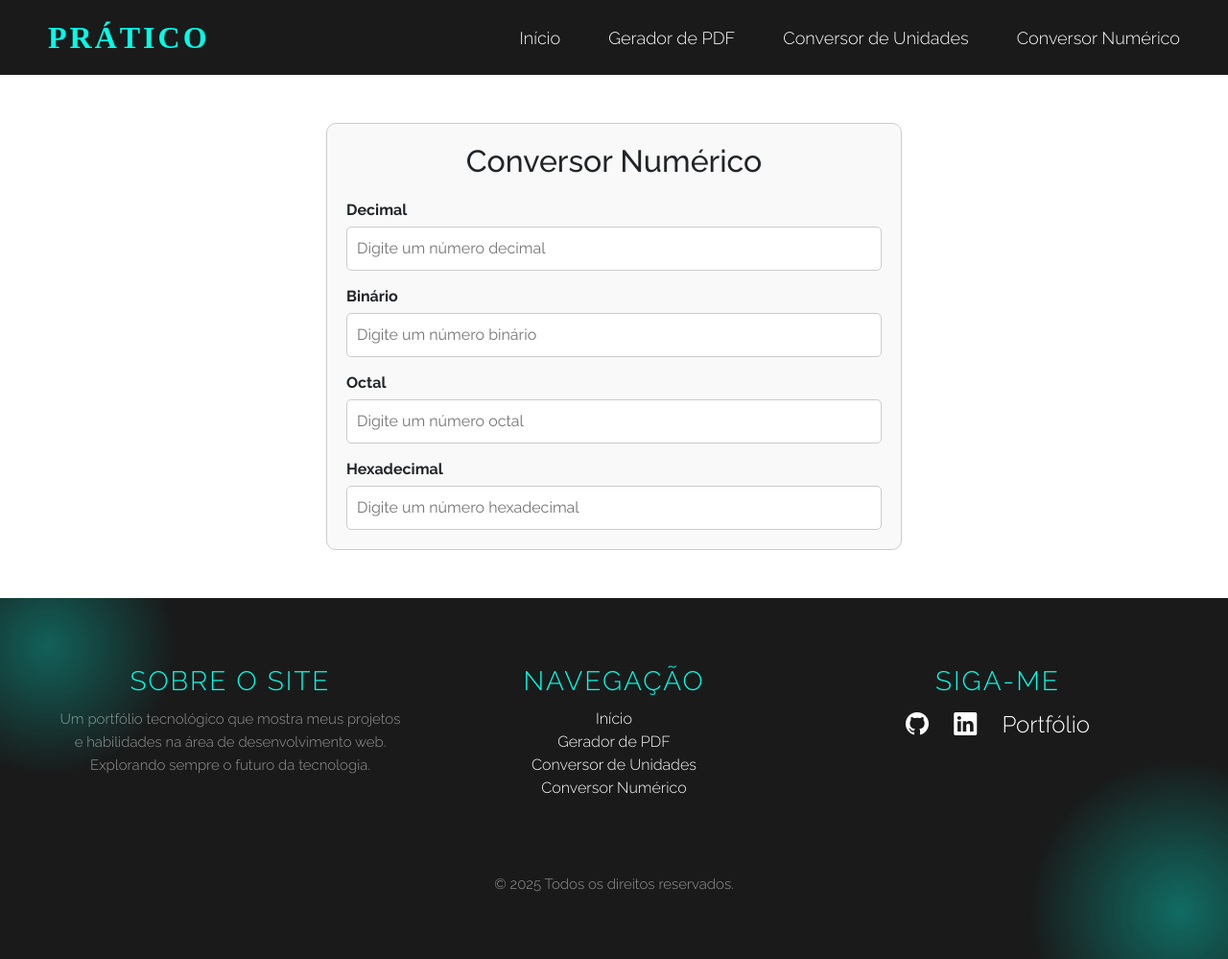
After one commit to Emerson-Front/site_pratico, a PHP site: template mvc/views/pages/Conversor_numericoView.php in a window 1280 px wide. The commit adds this page. Shown: the whole page at 96% size. Run offline with PHP 8.4, Linux system fonts and the light colour scheme; the template is opened without the code that fills it, so the values that code supplies are empty; some web fonts are replaced.

Commit message:
Adicionado o conversor numérico com suporte a decimal, binário, octal e hexadecimal

```diff
--- /dev/null
+++ b/css/conversor-numerico.css
@@ -0,0 +1,52 @@
+.page-conversor-numerico {
+    max-width: 600px;
+    margin: 50px auto;
+    padding: 20px;
+    border: 1px solid #ccc;
+    border-radius: 10px;
+    background-color: #f9f9f9;
+}
+
+.page-conversor-numerico h2 {
+    text-align: center;
+    margin-bottom: 20px;
+}
+
+.page-conversor-numerico .box {
+    display: flex;
+    flex-direction: column;
+    gap: 15px;
+}
+
+.page-conversor-numerico .parte {
+    display: flex;
+    flex-direction: column;
+}
+
+.page-conversor-numerico .parte label {
+    margin-bottom: 5px;
+    font-weight: bold;
+}
+
+.page-conversor-numerico .parte input {
+    padding: 10px;
+    border: 1px solid #ccc;
+    border-radius: 5px;
+}
+
+.page-conversor-numerico #btn_converter {
+    display: block;
+    width: 100%;
+    padding: 10px;
+    margin-top: 20px;
+    background-color: #007bff;
+    color: white;
+    border: none;
+    border-radius: 5px;
+    cursor: pointer;
+    font-size: 16px;
+}
+
+.page-conversor-numerico #btn_converter:hover {
+    background-color: #0056b3;
+}
--- a/css/styles.css
+++ b/css/styles.css
@@ -18,6 +18,7 @@
 @import url('home.css');
 @import url('pdf.css');
 @import url('conversor.css');
+@import url('conversor-numerico.css');
 
 
 * {
--- /dev/null
+++ b/js/page-conversor-numerico.js
@@ -0,0 +1,86 @@
+// Pegar valor do decimal e converter para binario, octal e hexadecimal
+document.getElementById("input_decimal").addEventListener('input', function () {
+    const decimal = this.value;
+    document.getElementById("input_binario").value = decimal_binario(decimal);
+    document.getElementById("input_octal").value = decimal_octal(decimal);
+    document.getElementById("input_hexadecimal").value = decimal_hexadecimal(decimal);
+});
+
+// Pegar valor do binario e converter para decimal, octal e hexadecimal
+document.getElementById("input_binario").addEventListener('input', function () {
+    const binario = this.value;
+    document.getElementById("input_decimal").value = binario_decimal(binario);
+    document.getElementById("input_octal").value = binario_octal(binario);
+    document.getElementById("input_hexadecimal").value = binario_hexadecimal(binario);
+});
+
+// Pegar valor do octal e converter para binario, decimal e hexadecimal
+document.getElementById("input_octal").addEventListener('input', function () {
+    const octal = this.value;
+    document.getElementById("input_binario").value = octal_binario(octal);
+    document.getElementById("input_decimal").value = octal_decimal(octal);
+    document.getElementById("input_hexadecimal").value = octal_hexadecimal(octal);
+});
+
+// Pegar valor do hexadecimal e converter para binario, decimal e octal
+document.getElementById("input_hexadecimal").addEventListener('input', function () {
+    const hexadecimal = this.value;
+    document.getElementById("input_binario").value = hexadecimal_binario(hexadecimal);
+    document.getElementById("input_decimal").value = hexadecimal_decimal(hexadecimal);
+    document.getElementById("input_octal").value = hexadecimal_octal(hexadecimal);
+});
+
+// Funções de conversão:
+function decimal_binario(decimal) {
+    return parseInt(decimal, 10).toString(2);
+}
+
+function decimal_octal(decimal) {
+    return parseInt(decimal, 10).toString(8);
+}
+
+function decimal_hexadecimal(decimal) {
+    return parseInt(decimal, 10).toString(16).toUpperCase();
+}
+
+function binario_decimal(binario) {
+    return parseInt(binario, 2);
+}
+
+function binario_octal(binario) {
+    const decimal = binario_decimal(binario);
+    return decimal_octal(decimal);
+}
+
+function binario_hexadecimal(binario) {
+    const decimal = binario_decimal(binario);
+    return decimal_hexadecimal(decimal);
+}
+
+function octal_decimal(octal) {
+    return parseInt(octal, 8);
+}
+
+function octal_binario(octal) {
+    const decimal = octal_decimal(octal);
+    return decimal_binario(decimal);
+}
+
+function octal_hexadecimal(octal) {
+    const decimal = octal_decimal(octal);
+    return decimal_hexadecimal(decimal);
+}
+
+function hexadecimal_decimal(hexadecimal) {
+    return parseInt(hexadecimal, 16);
+}
+
+function hexadecimal_binario(hexadecimal) {
+    const decimal = hexadecimal_decimal(hexadecimal);
+    return decimal_binario(decimal);
+}
+
+function hexadecimal_octal(hexadecimal) {
+    const decimal = hexadecimal_decimal(hexadecimal);
+    return decimal_octal(decimal);
+}
--- a/mvc/views/MainView.php
+++ b/mvc/views/MainView.php
@@ -12,7 +12,7 @@ class MainView
         define('PAGE', 'pages/' . ucfirst($page) . 'View.php');
         define('FOOTER', 'templates/footer.php');
 
-        $titulo = $page;
+        $titulo = ucwords(str_replace(['_', '-'], ' ', $page));
         $link = self::biblioteca($page);
 
         /**
--- /dev/null
+++ b/mvc/views/pages/Conversor_numericoView.php
@@ -0,0 +1,31 @@
+<div class="page-conversor-numerico">
+
+    <h2>Conversor Numérico</h2>
+
+    <div class="box">
+
+        <div class="parte">
+            <label for="input_decimal">Decimal</label>
+            <input type="text" id="input_decimal" placeholder="Digite um número decimal">
+        </div>
+
+        <div class="parte">
+            <label for="input_binario">Binário</label>
+            <input type="text" id="input_binario" placeholder="Digite um número binário">
+        </div>
+
+        <div class="parte">
+            <label for="input_octal">Octal</label>
+            <input type="text" id="input_octal" placeholder="Digite um número octal">
+        </div>
+
+        <div class="parte">
+            <label for="input_hexadecimal">Hexadecimal</label>
+            <input type="text" id="input_hexadecimal" placeholder="Digite um número hexadecimal">
+        </div>
+
+    </div>
+
+</div> <!-- page-conversor-numerico -->
+
+<script src="js/page-conversor-numerico.js"></script>
--- a/mvc/views/templates/footer.php
+++ b/mvc/views/templates/footer.php
@@ -12,6 +12,7 @@
                     <li><a href="home">Início</a></li>
                     <li><a href="pdf">Gerador de PDF</a></li>
                     <li><a href="conversor">Conversor de Unidades</a></li>
+                    <li><a href="conversor_numerico">Conversor Numérico</a></li>
                 </ul>
             </div>
             <div class="coluna">
--- a/mvc/views/templates/header.php
+++ b/mvc/views/templates/header.php
@@ -28,6 +28,7 @@
                     <li><a href="home">Início</a></li>
                     <li><a href="pdf">Gerador de PDF</a></li>
                     <li><a href="conversor">Conversor de Unidades</a></li>
+                    <li><a href="conversor_numerico">Conversor Numérico</a></li>
                 </ul>
             </nav>
         </div>
```
Also changed, not shown: js/page-conversor.js (+11 -25 lines), mvc/controllers/Conversor_numericoController.php (added, +13 -0 lines), mvc/views/pages/ConversorView.php (+5 -6 lines), mvc/views/pages/HomeView.php (+10 -4 lines), README.md, mvc/models/Conversor_numericoModel.php (added), mvc/views/imagens/conversor-numerico.png (added).
